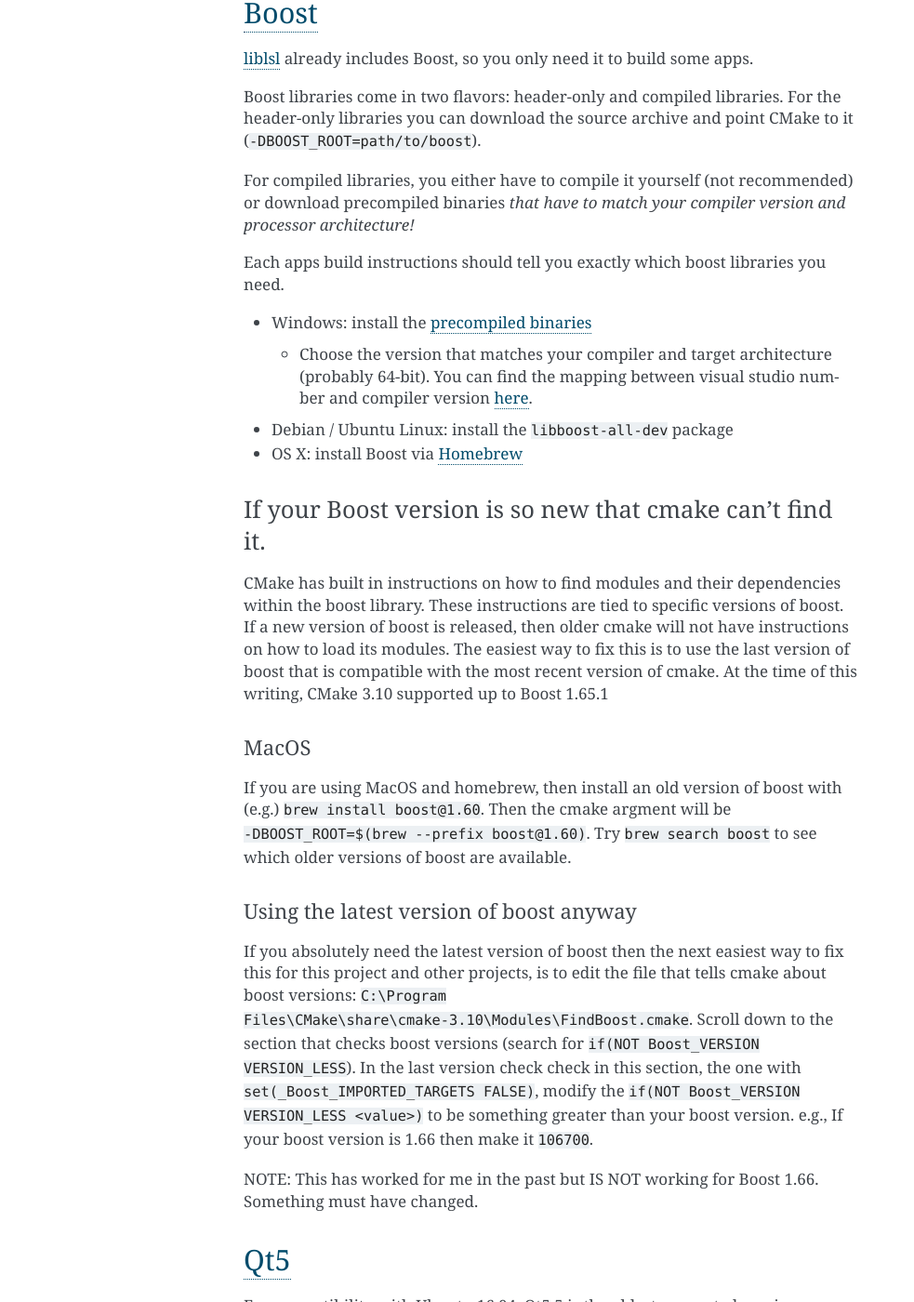
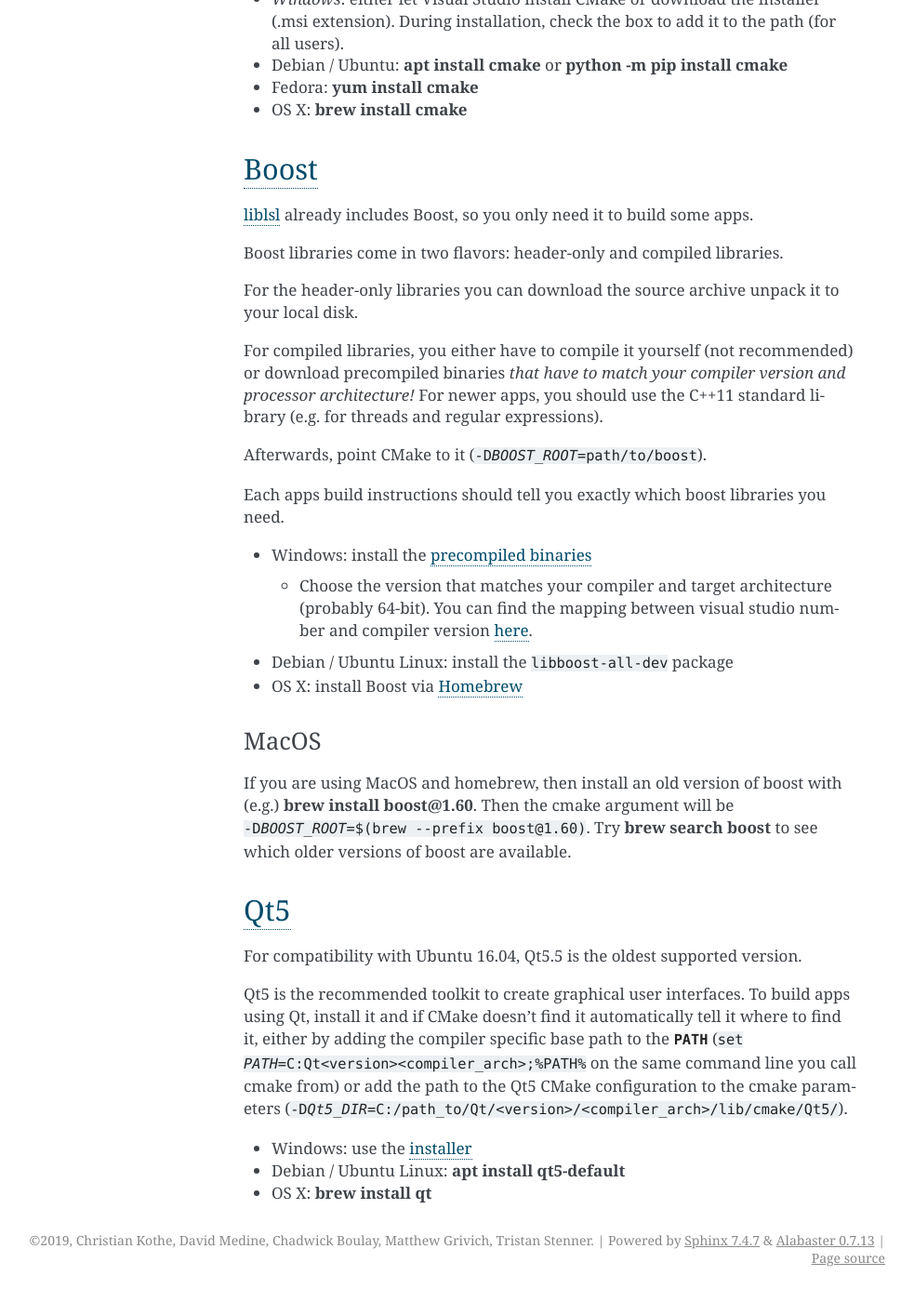
Before and after one commit to sccn/labstreaminglayer, a Sphinx documentation site: the page built from docs/dev/build_env.rst, in a window 1280 px wide and 1400 px high, scrolled down 1140 px. Shown: the whole window at 93% size, without its empty margins (158-1141 px from the left). Built offline with Sphinx 7.4.7, drawn with Linux system fonts in a browser that asks for light colours; some of the changed text lies outside the part shown.

Commit message:
Docs: update build documentation

```diff
--- a/docs/dev/build_env.rst
+++ b/docs/dev/build_env.rst
@@ -3,32 +3,37 @@
 LSL build environment
 =====================
 
-liblsl and most apps use `CMake <#CMake>`__ and C++.
+liblsl and most apps use :ref:`buildenvcmake` and C++.
 
 Recommended compiler toolchain
 ------------------------------
 
-Download a toolchain.
-The following platforms are the primary test targets for liblsl:
+Download the newest toolchain you can get.
 
--  Ubuntu Linux 16.04, 18.04
+The following platforms are the supported targets for liblsl.
+Most apps require newer compilers.
 
-   -  Clang 3.5
-   -  GCC 6.2
+========================= ====== ===========
+OS / Compiler             Supported Versions
+------------------------- ------------------
+Name                      Min    Max
+========================= ====== ===========
+Windows                   XP     10 (1909)
+Visual C++                2008   2019 (16.3)
+OS X                      10.9   10.14 ?
+XCode                     9.3    ?
+Ubuntu                    16.04  19.10
+CentOS                    5      ?
+Clang                     3.5    9.0.0
+g++                       6.2    9.0
+Alpine Linux              <3.6   3.10
+:ref:`buildenvcmake`      3.12   3.15
+========================= ====== ===========
 
--  MacOS Sierra, High Sierra
-
-   -  XCode 9.3
-
--  Windows 7
-
-   -  Visual Studio 2008
-
--  Windows 7, Windows 10
-
-   -  `Visual Studio 2019 <https://visualstudio.com/downloads>`_.
-      To get a minimal installation, copy this block into a file and use “Import
-      configuration” in the installer:
+To get a minimal Visual Studio installation, copy this block into a file and
+use “Import configuration” in the
+`Visual Studio 2019 <https://visualstudio.com/downloads>`_
+installer:
 
 ::
 
@@ -42,21 +47,20 @@
 
 Some apps may have higher requirements while liblsl works on very old
 (e.g. Windows XP) and tiny (e.g. Raspberry Pi, some microcontrollers,
-Android) systems. See the respective build documentation for more
-information.
+Android) systems.
 
-.. _buildenv_cmake:
+.. _buildenvcmake:
 
 `CMake <https://cmake.org/download/>`_
 --------------------------------------
 
-The oldest supported version is CMake 3.12.
-
--  *Windows*: choose the installer (.msi extension).
+-  *Windows*: either let Visual Studio install CMake or
+   download the installer (.msi extension).
    During installation, check the box to add it to the path (for all users).
--  Debian / Ubuntu: ``apt install cmake`` or ``python -m pip install cmake``
--  Fedora: ``yum install cmake``
--  OS X: ``brew install cmake``
+-  Debian / Ubuntu: :command:`apt install cmake` or
+   :command:`python -m pip install cmake`
+-  Fedora: :command:`yum install cmake`
+-  OS X: :command:`brew install cmake`
 
 .. _Boost:
 
@@ -67,12 +71,17 @@
 includes Boost, so you only need it to build some apps.
 
 Boost libraries come in two flavors: header-only and compiled libraries.
-For the header-only libraries you can download the source archive and
-point CMake to it (``-DBOOST_ROOT=path/to/boost``).
+
+For the header-only libraries you can download the source archive unpack it to
+your local disk.
 
 For compiled libraries, you either have to compile it yourself (not recommended)
 or download precompiled binaries *that have to match your compiler version
 and processor architecture!*
+For newer apps, you should use the C++11 standard library (e.g. for threads and
+regular expressions).
+
+Afterwards, point CMake to it (:samp:`-D{BOOST_ROOT}=path/to/boost`).
 
 Each apps build instructions should tell you exactly which boost
 libraries you need.
@@ -88,43 +97,14 @@
 -  Debian / Ubuntu Linux: install the ``libboost-all-dev`` package
 -  OS X: install Boost via `Homebrew <https://brew.sh/>`__
 
-If your Boost version is so new that cmake can’t find it.
-~~~~~~~~~~~~~~~~~~~~~~~~~~~~~~~~~~~~~~~~~~~~~~~~~~~~~~~~~
-
-CMake has built in instructions on how to find modules and their
-dependencies within the boost library. These instructions are tied to
-specific versions of boost. If a new version of boost is released, then
-older cmake will not have instructions on how to load its modules. The
-easiest way to fix this is to use the last version of boost that is
-compatible with the most recent version of cmake. At the time of this
-writing, CMake 3.10 supported up to Boost 1.65.1
-
 MacOS
 ^^^^^
 
 If you are using MacOS and homebrew, then install an old version of
-boost with (e.g.) ``brew install boost@1.60``. Then the cmake argment
-will be ``-DBOOST_ROOT=$(brew --prefix boost@1.60)``. Try
-``brew search boost`` to see which older versions of boost are
-available.
-
-Using the latest version of boost anyway
-^^^^^^^^^^^^^^^^^^^^^^^^^^^^^^^^^^^^^^^^
-
-If you absolutely need the latest version of boost then the next easiest
-way to fix this for this project and other projects, is to edit the file
-that tells cmake about boost versions:
-``C:\Program Files\CMake\share\cmake-3.10\Modules\FindBoost.cmake``.
-Scroll down to the section that checks boost versions (search for
-``if(NOT Boost_VERSION VERSION_LESS``). In the last version check check
-in this section, the one with ``set(_Boost_IMPORTED_TARGETS FALSE)``,
-modify the ``if(NOT Boost_VERSION VERSION_LESS <value>)`` to be
-something greater than your boost version. e.g., If your boost version
-is 1.66 then make it ``106700``.
-
-NOTE: This has worked for me in the past but IS NOT working for Boost
-1.66. Something must have changed.
-
+boost with (e.g.) :command:`brew install boost@1.60`.
+Then the cmake argument will be
+:samp:`-D{BOOST_ROOT}=$(brew --prefix boost@1.60)`.
+Try :command:`brew search boost` to see which older versions of boost are available.
 
 .. _Qt5:
 
@@ -134,18 +114,16 @@
 For compatibility with Ubuntu 16.04, Qt5.5 is the oldest supported
 version.
 
-Qt5 is the recommended toolkit to create graphical user interfaces. To
-build apps using Qt, install it and tell CMake where to find it, either
-by adding the compiler specific base path to the PATH
-(``set PATH=C:\Qt\<version>\<compiler_arch>;%PATH%`` on the same command
-line you call cmake from) or add the path to the Qt5 CMake configuration
-to the cmake parameters
-(``-DQt5_DIR=C:/path_to/Qt/<version>/<compiler_arch>/lib/cmake/Qt5/``)
+Qt5 is the recommended toolkit to create graphical user interfaces.
+To build apps using Qt, install it and if CMake doesn't find it automatically
+tell it where to find it, either by adding the compiler specific base path to
+the :envvar:`PATH`
+(:samp:`set {PATH}=C:\Qt\<version>\<compiler_arch>;%PATH%`
+on the same command line you call cmake from) or add the path to the Qt5 CMake
+configuration to the cmake parameters
+(:samp:`-D{Qt5_DIR}=C:/path_to/Qt/<version>/<compiler_arch>/lib/cmake/Qt5/`).
 
 -  Windows: use the
    `installer <http://download.qt.io/official_releases/online_installers/qt-unified-windows-x86-online.exe>`__
--  Debian / Ubuntu Linux: ``apt install qt5-default``
--  OS X: ``brew install qt``
-
-   -  it may be necessary to run the following from the project root:
-      ``sudo bash ./fix_mac.sh``
+-  Debian / Ubuntu Linux: :command:`apt install qt5-default`
+-  OS X: :command:`brew install qt`
```
Also changed, not shown: docs/dev/build.rst (+43 -58 lines).
